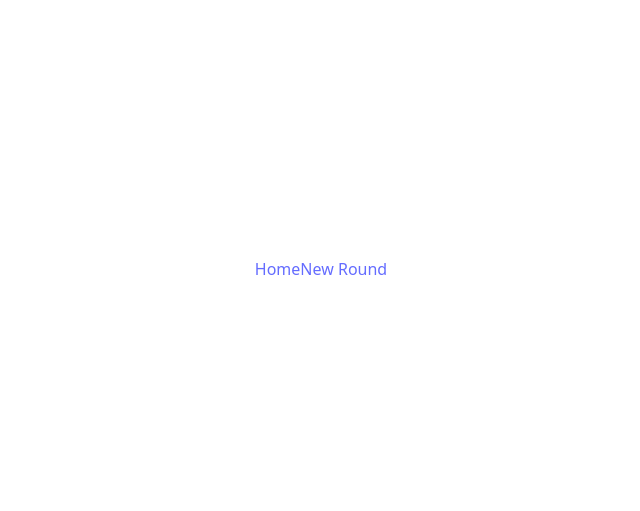
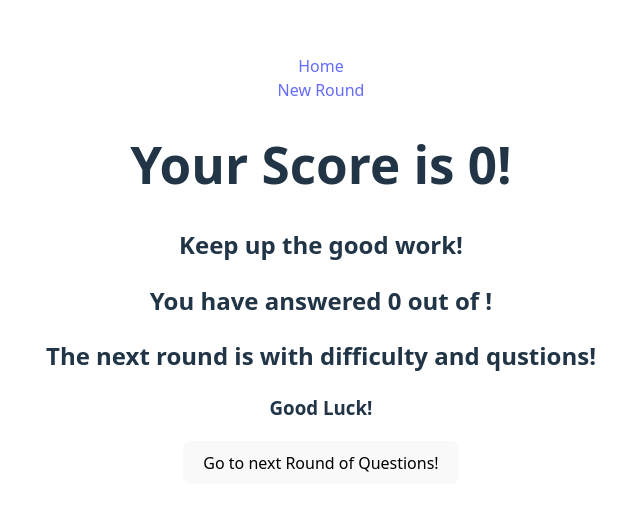
Before and after one commit to amarantino159/Trivia-App, a React (Vite) app: page /RoundSummary in a window 1280 px wide. Before the commit this address had no page. Shown: the part 131-642 px from the top of the page, without its empty margins (319-959 px from the left). Built offline with nearby package versions, Linux system fonts and the light colour scheme.

Commit message:
round summary and links

```diff
--- a/src/component/App.jsx
+++ b/src/component/App.jsx
@@ -7,6 +7,7 @@ import '../styles/App.css'
 
 import { GameOptions } from './GameOptions'
 import QuestionAndAnswer from './QuestionAndAnswer';
+import RoundSummary from './RoundSummary';
 
 function App() {
   const [roundData, setRoundData] = useState([]);
@@ -15,13 +16,19 @@ function App() {
   return (
     <>
       <Link to="/">Home</Link>
+      <br></br>
       <Link to="/options">New Round</Link>
+      <br></br>
       <ScoreContext.Provider value={{ playerScore, setPlayerScore }}>
         <RoundQuestions.Provider value={{ roundData, setRoundData }}>
 
           <Routes>
+            <Route path='/' element={<GameOptions />} />
             <Route path='/options' element={<GameOptions />} />
-            <Route path='/' element={<QuestionAndAnswer />} />
+            <Route path='/qna' element={<QuestionAndAnswer />} />
+            {/* ^^not to be used in a game, just for testing purposes */}
+            <Route path='/RoundSummary' element={<RoundSummary />} />
+            <Route path='/RoundManager' element={<RoundSummary />} />
           </Routes>
 
         </RoundQuestions.Provider>
--- /dev/null
+++ b/src/component/RoundSummary.jsx
@@ -0,0 +1,28 @@
+import { useState,useContext,useEffect,createContext } from 'react'
+import { useNavigate } from 'react-router-dom';
+import { BrowserRouter as Router, Routes, Route, Link} from "react-router-dom";
+
+import App from './App.jsx'
+import Question from './Question.jsx'
+import Answer from './Answer.jsx'
+import AnswerShort from './AnswerShort.jsx'
+import { ScoreContext } from "../context/ScoreContext"
+import { RoundQuestions } from "../context/RoundQuestions"
+function RoundSummary(){
+  const navigate = useNavigate();
+  let { playerScore, setPlayerScore } = useContext(ScoreContext);
+  const { roundData, setRoundData } = useContext(RoundQuestions);
+
+  return (<>
+    <h1>Your Score is {playerScore}!</h1>
+    <h2>Keep up the good work!</h2>
+    <h2>You have answered {playerScore} out of {roundData.amount}! </h2>
+    <h2>The next round is {roundData.category} with {roundData.difficulty} difficulty and {roundData.amount} qustions!</h2>
+    <h3>Good Luck!</h3>
+
+    <button onClick={(()=>navigate('/RoundManager'))}>Go to next Round of Questions!</button>
+  </>)
+}
+
+
+export default RoundSummary
```
